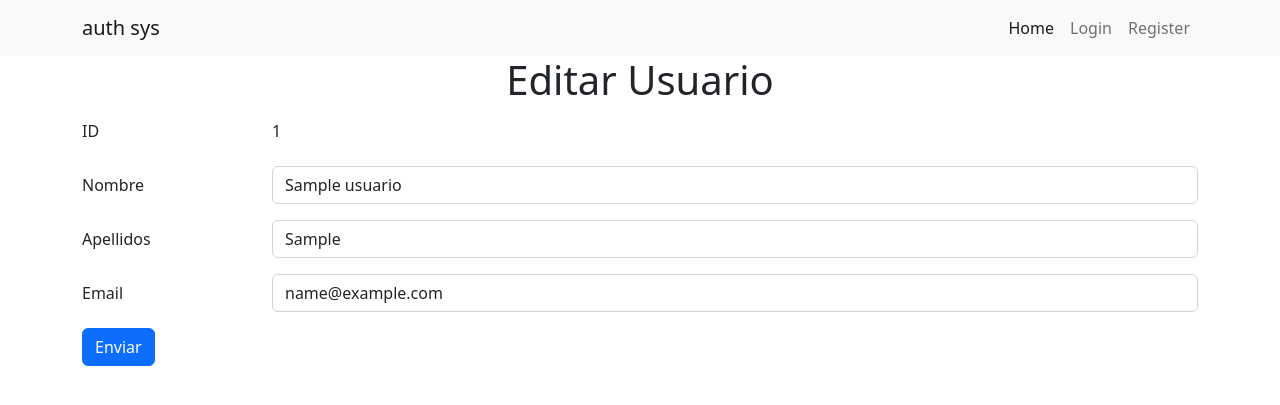
After one commit to carlosefrain123/Segundo_Proyecto, a PHP site: page /usuarios/editarUs.php?id=1 in a window 1280 px wide. The commit adds this page. Shown: the top 405 px of the page. Run offline with PHP 8.4, Linux system fonts and the light colour scheme; tables that the repository leaves empty or names only in its code hold one stand-in row (values such as "Sample post").

Commit message:
Se finaliza el proyecto con estos cambios

```diff
--- a/controller/controller.php
+++ b/controller/controller.php
@@ -9,15 +9,27 @@
             $idRegistrar=$this->model->registroUsuarios($nombre,$apellidos,$email,$password);
             return ($idRegistrar!=false)?header("Location: login.php"):header("Location: register.php");
         }
-        public function registroProd($codigo,$nombre,$precio,$stock){
-            $idRegistrarprod=$this->model->registroProductos($codigo,$nombre, $precio,$stock);
-            return ($idRegistrarprod!=false)?header("Location: visualizar.php?id=".$idRegistrarprod):header("Location:crear.php");
+        public function showUs($id){
+            $idshowUs=$this->model->showUsuarios($id);
+            return($idshowUs!=false)?$idshowUs:header("Location: listaUs.php");
         }
         public function listaUs(){
             $idlistaUs=$this->model->listaUsuarios();
             return($idlistaUs!=false)?$idlistaUs:header("Location: listaUs.php");
         }
+        public function editarUs($id,$nombre,$apellidos,$email){
+            $ideditarUs=$this->model->editarUsuarios($id,$nombre,$apellidos,$email);
+            return($ideditarUs!=false)?header("Location: listaUs.php"):header("Location:crear.php");
+        }
+        public function eliminarUs($id){
+            $ideliminarUs=$this->model->eliminarUsuarios($id);
+            return($ideliminarUs!=false)?header("Location: listaUs.php"):false;
+        }
         /**Productos */
+        public function registroProd($codigo,$nombre,$precio,$stock){
+            $idRegistrarprod=$this->model->registroProductos($codigo,$nombre, $precio,$stock);
+            return ($idRegistrarprod!=false)?header("Location: visualizar.php?id=".$idRegistrarprod):header("Location:crear.php");
+        }
         public function show($id){
             $id=$this->model->show($id);
             return ($id!=false)?$id:header("Location: crear.php");
--- a/model/model.php
+++ b/model/model.php
@@ -22,18 +22,43 @@
             $stament->execute();
             $data=$stament->fetch(PDO::FETCH_ASSOC);
             if ($stament->rowCount()>0) {
-                if (password_verify($password,$data['password'])) {
+                if (password_verify($password, $data['password'])) {
                     session_start();
-                    $_SESSION['nombre']=$data['nombre'];
-                    $_SESSION['apellidos']=$data['apellidos'];
-                    //echo "Hola Papu ".$data['nombre']." ".$data['apellidos'];
-                    header("Location: index.php");
+                    $_SESSION['nombre'] = $data['nombre'];
+                    $_SESSION['apellidos'] = $data['apellidos'];
+                    //header("Location: index.php");
+                    // Retrasar la redirección por unos segundos para mostrar la alerta
+                    echo "<script>alert('¡Inicio de sesión exitoso!');</script>";
+                    echo "<script>setTimeout(function() { window.location.href = 'index.php'; }, 1000);</script>";
+                } else {
+                    echo "<script>alert('No son sus datos, vuelva a intentar');</script>";
                 }
+            }else {
+                echo "<script>alert('No son sus datos, vuelva a intentar');</script>";
+                echo "<script>setTimeout(function() { window.location.href = 'login.php'; }, 500);</script>";
             }
+        }
+        public function showUsuarios($id){
+            $stament=$this->PDO->prepare("SELECT * FROM usuarios WHERE id=:id LIMIT 1");
+            $stament->bindParam(":id",$id);
+            return($stament->execute())?$stament->fetch():false;
         }
         public function listaUsuarios(){
             $stament=$this->PDO->prepare("SELECT * FROM usuarios");
             return($stament->execute())?$stament->fetchAll():false;
+        }
+        public function editarUsuarios($id,$nombre,$apellidos,$email){
+            $stament=$this->PDO->prepare("UPDATE usuarios SET nombre=:nombre, apellidos=:apellidos, email=:email WHERE id=:id");
+            $stament->bindParam(":id",$id);
+            $stament->bindParam(":nombre",$nombre);
+            $stament->bindParam(":apellidos",$apellidos);
+            $stament->bindParam(":email",$email);
+            return ($stament->execute())?$id:false;
+        }
+        public function eliminarUsuarios($id){
+            $stament=$this->PDO->prepare("DELETE FROM usuarios WHERE id=:id");
+            $stament->bindParam(":id",$id);
+            return($stament->execute())?true:false;
         }
         /**Productos */
         public function registroProductos($codigo,$nombre,$precio,$stock){
--- /dev/null
+++ b/usuarios/delete.php
@@ -0,0 +1,5 @@
+<?php
+require_once("C:/xampp/htdocs/proyectb/controller/controller.php");
+$obj=new controller();
+$obj->eliminarUs($_GET['id']);
+?>
--- /dev/null
+++ b/usuarios/editarUs.php
@@ -0,0 +1,40 @@
+<?php
+session_start();
+require_once("C:/xampp/htdocs/proyectb/includes/header.php");
+require_once("C:/xampp/htdocs/proyectb/controller/controller.php");
+$obj = new controller();
+$dato = $obj->showUs($_GET['id']);
+?>
+<main>
+    <form action="editeUs.php" method="post">
+        <h1 class="text-center">Editar Usuario</h1>
+        <div class="mb-3 row">
+            <label for="email" class="col-sm-2 col-form-label">ID</label>
+            <div class="col-sm-10">
+                <input name="id" type="text" readonly class="form-control-plaintext" id="staticEmail" value="<?=$dato[0]?>">
+            </div>
+        </div>
+        <div class="mb-3 row">
+            <label for="codigo" class="col-sm-2 col-form-label">Nombre</label>
+            <div class="col-sm-10">
+                <input name="nombre" type="text" class="form-control" id="codigo" value="<?=$dato[1]?>">
+            </div>
+        </div>
+        <div class="mb-3 row">
+            <label for="nombre" class="col-sm-2 col-form-label">Apellidos</label>
+            <div class="col-sm-10">
+                <input name="apellidos" type="text" class="form-control" id="nombre" value="<?=$dato[2]?>">
+            </div>
+        </div>
+        <div class="mb-3 row">
+            <label for="precio" class="col-sm-2 col-form-label">Email</label>
+            <div class="col-sm-10">
+                <input name="email" type="text" class="form-control" id="precio" value="<?=$dato[3]?>">
+            </div>
+        </div>
+        <button type="submit" class="btn btn-primary">Enviar</button>
+    </form>
+</main>
+<?php
+require_once("C:/xampp/htdocs/proyectb/includes/footer.php");
+?>
--- /dev/null
+++ b/usuarios/editeUs.php
@@ -0,0 +1,5 @@
+<?php
+require_once("C:/xampp/htdocs/proyectb/controller/controller.php");
+$obj=new controller();
+$obj->editarUs($_POST['id'],$_POST['nombre'],$_POST['apellidos'],$_POST['email']);
+?>
--- /dev/null
+++ b/usuarios/showUs.php
@@ -0,0 +1,5 @@
+<?php
+require_once("C:/xampp/htdocs/proyectb/controller/controller.php");
+$obj=new controller();
+$obj->showUs($_POST['id']);
+?>
```
Also changed, not shown: usuarios/listaUs.php (+27 -0 lines), usuarios/mostrarUs.php (added, +31 -0 lines).
